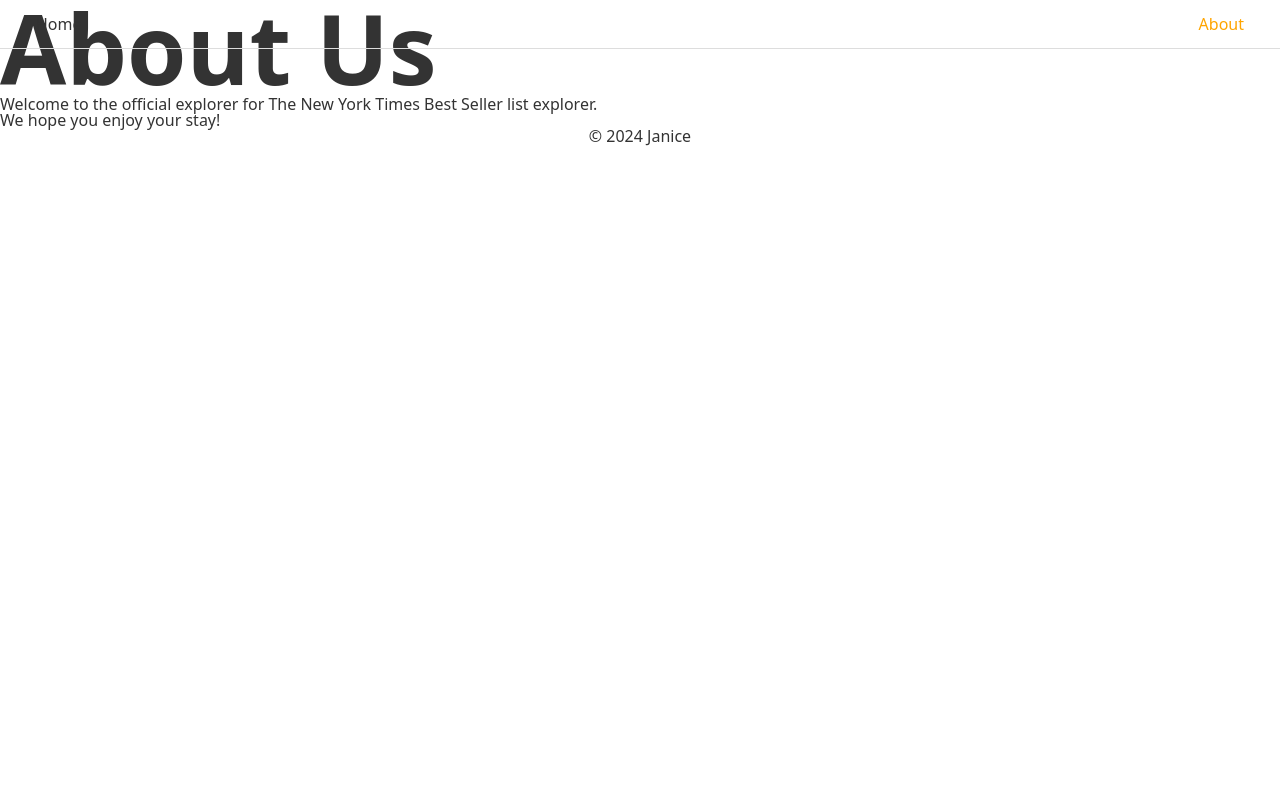
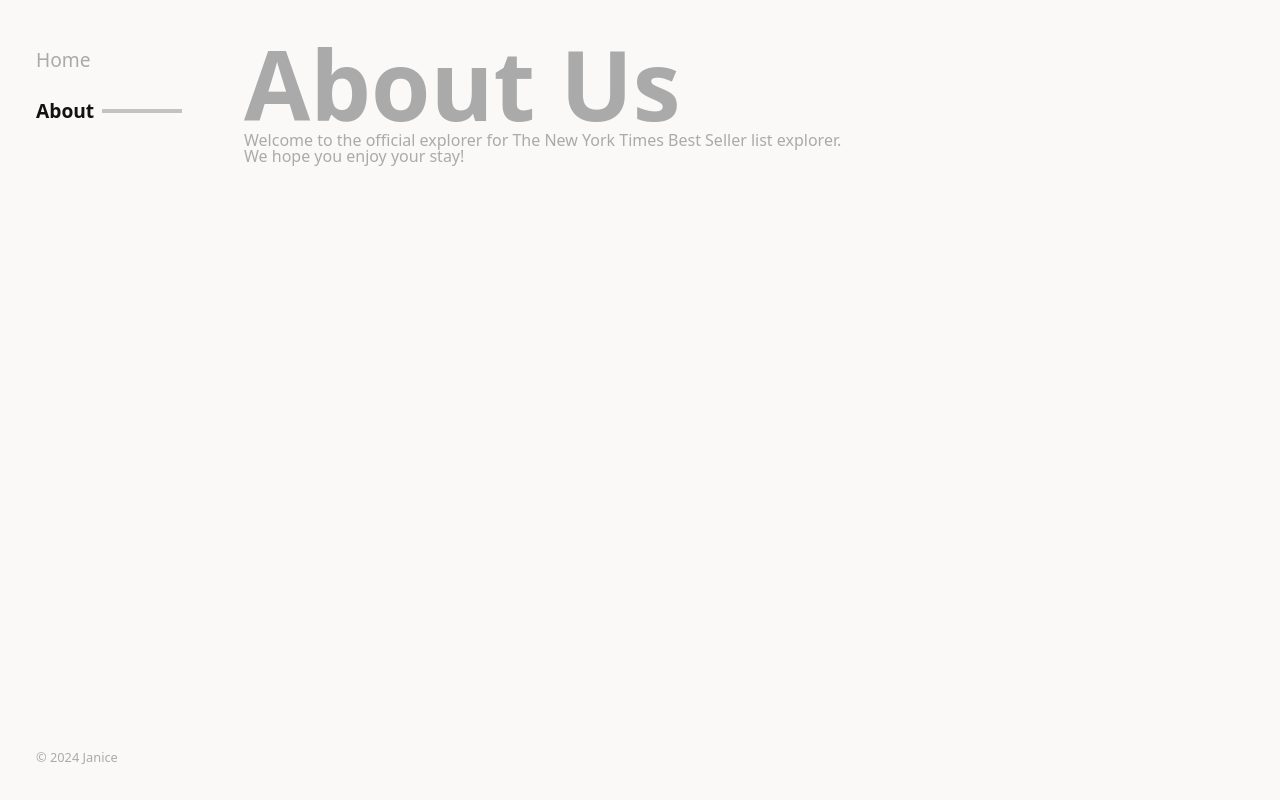
Before and after one commit to jeeweb/nyt-bestseller-explorer, a Next.js app: page /about in a window 1280 px wide. Built offline with nearby package versions, Linux system fonts and the light colour scheme.

Commit message:
design: 레이아웃 디자인 변경

```diff
--- a/app/layout.tsx
+++ b/app/layout.tsx
@@ -1,7 +1,8 @@
 import Footer from "../components/footer";
 import Header from "../components/header";
+import { Metadata } from "next";
 import "../styles/global.css";
-import { Metadata } from "next";
+import "../styles/common.css";
 
 export const metadata: Metadata = {
   title: {
@@ -24,7 +25,7 @@ export default function RootLayout({
     <html lang="en">
       <body>
         <Header />
-        {children}
+        <div>{children}</div>
         <Footer />
       </body>
     </html>
--- /dev/null
+++ b/styles/common.css
@@ -0,0 +1,7 @@
+body {
+  background: #faf9f8;
+}
+body > header + div {
+  padding: 36px 36px 0 244px;
+  min-height: 100vh;
+}
--- a/styles/footer.module.css
+++ b/styles/footer.module.css
@@ -1,3 +1,7 @@
 .footer {
-  text-align: center;
+  position: absolute;
+  left: 0;
+  bottom: 0;
+  padding: 36px;
+  font-size: 0.8em;
 }
--- a/styles/global.css
+++ b/styles/global.css
@@ -136,7 +136,7 @@ table {
 body {
   font-family: system-ui, -apple-system, BlinkMacSystemFont, "Segoe UI", Roboto,
     Oxygen, Ubuntu, Cantarell, "Open Sans", "Helvetica Neue", sans-serif;
-  color: #333;
+  color: #aaaaaa;
 }
 a {
   text-decoration: none;
--- a/styles/header.module.css
+++ b/styles/header.module.css
@@ -1,7 +1,6 @@
 .header {
-  position: fixed;
+  position: absolute;
   top: 0;
   left: 0;
-  width: 100%;
-  border-bottom: 1px solid #ddd;
+  padding: 36px;
 }
--- a/styles/navigation.module.css
+++ b/styles/navigation.module.css
@@ -1,20 +1,33 @@
-.nav {
-  padding: 0 36px;
-  width: 100vw;
-}
-.nav ul {
-  display: flex;
-  align-items: center;
-  justify-content: space-between;
+@keyframes stretchWidth {
+  0% {
+    width: 0;
+  }
+  100% {
+    width: 80px;
+  }
 }
 
-.nav li {
+.nav li:after {
+  content: "";
+  display: block;
+  height: 4px;
+  width: 0;
+  background-color: #c3c3c3;
 }
 
 .nav li a {
   display: block;
-  padding: 16px 0;
+  padding: 14px 0;
+  font-size: 1.2em;
 }
 .nav .nav__on {
-  color: orange;
+  display: flex;
+  align-items: center;
+  gap: 8px;
+  color: #121212;
+  font-weight: bold;
 }
+
+.nav .nav__on:after {
+  animation: stretchWidth 0.4s 0.2s ease forwards;
+}
```
Also changed, not shown: 1 other file (tests, documents, lock files or other folders).
